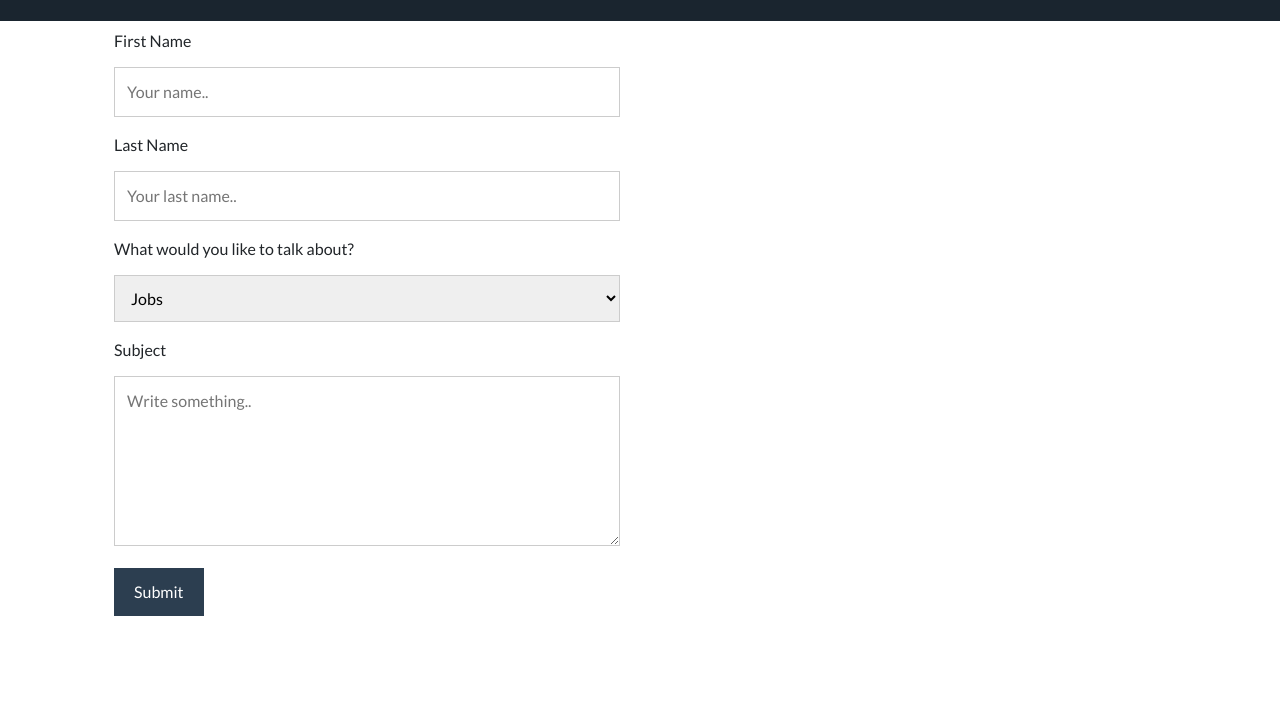
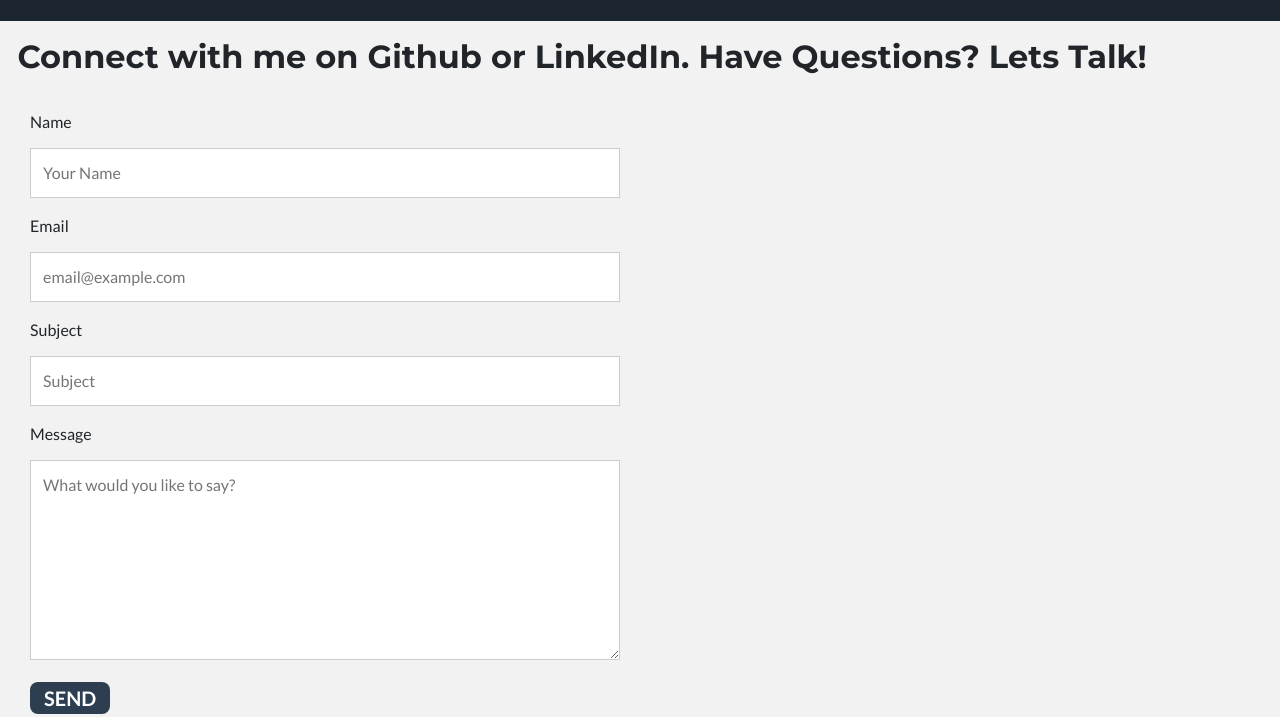
Before and after one commit to Bighennn/aidanjdoran.com, a website: page Doran_Site/aidanjdoran.com/contact.html in a window 1280 px wide. Shown: the part 83-800 px from the top of the page. Drawn offline with nearby package versions, Linux system fonts and the light colour scheme.

Commit message:
dropped php login
Php login without captcha has already exposed the test email to dozens of spam emails. adding the captcha eliminated this with the new email.

```diff
--- a/Doran_Site/aidanjdoran.com/contact.html
+++ b/Doran_Site/aidanjdoran.com/contact.html
@@ -34,29 +34,28 @@
                 </div>
             </div>
         </nav>
-        <!-- Masthead--> <!--NEWCOMMENTWOWOWOWOWOWOWOWOWOWOWOWOWOWOWOWOWO-->
-        <div class="container">
-            <div style="text-align:center">
-              <h2>Contact Me</h2>
-              <p>Connect with me on Github or LinkedIn. Have Questions? Lets Talk!</p>
+        <!-- Masthead-->
+        <div class="containerContact">
+            <div class="row-cont text-center">
+              <h2>Connect with me on Github or LinkedIn. Have Questions? Lets Talk!</h2>
             </div>
             <div class="rowContact">
               <div class="columnContact">
-                <form action="/action_page.php">
-                  <label for="fname">First Name</label>
-                  <input type="text" id="fname" name="firstname" placeholder="Your name..">
-                  <label for="lname">Last Name</label>
-                  <input type="text" id="lname" name="lastname" placeholder="Your last name..">
-                  <label for="ID">What would you like to talk about?</label>
-                  <select id="country" name="country">
-                    <option value="jobs">Jobs</option>
-                    <option value="portfolio">Portfolio</option>
-                    <option value="general">General Question</option>
-                  </select>
-                  <label for="subject">Subject</label>
-                  <textarea id="subject" name="subject" placeholder="Write something.." style="height:170px"></textarea>
-                  <input type="submit" value="Submit">
-                </form>
+                <form action="https://formsubmit.co/aidanjdoran@outlook.com" method="POST">
+                    <label for="fname">Name</label>
+                    <input type="text" id="fname" name="name" placeholder="Your Name">
+
+                    <label for="lname">Email</label>
+                    <input type="text" id="lname" name="email" placeholder="email@example.com">
+
+                    <label for="lname">Subject</label>
+                    <input type="text" id="lname" name="subject" placeholder="Subject">
+
+                    <label for="subject">Message</label>
+                    <textarea id="subject" name="message" placeholder="What would you like to say?" style="height:200px"></textarea>
+
+                    <button class="navbar-toggler navbar-toggler-right text-uppercase font-weight-bold bg-primary text-white rounded" type="submit">Send</button>
+               </form>
               </div>
             </div>
           </div>
```
Also changed, not shown: Doran_Site/aidanjdoran.com/index.html (+5 -5 lines), Doran_Site/aidanjdoran.com/css/styles.css, 1 other file.
